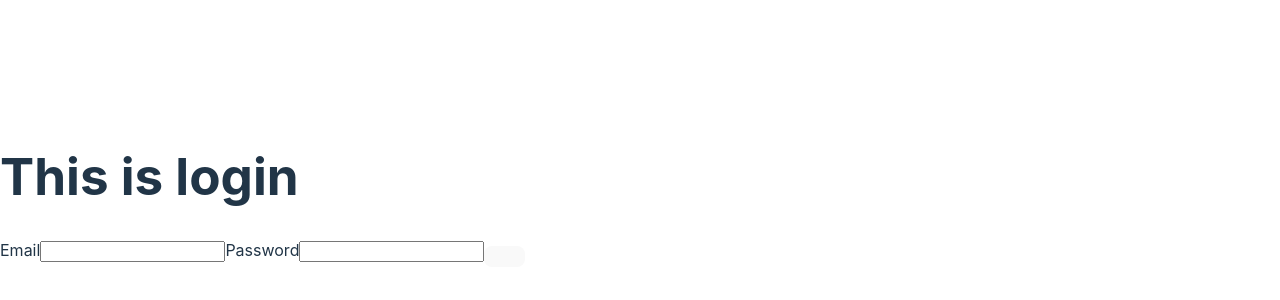
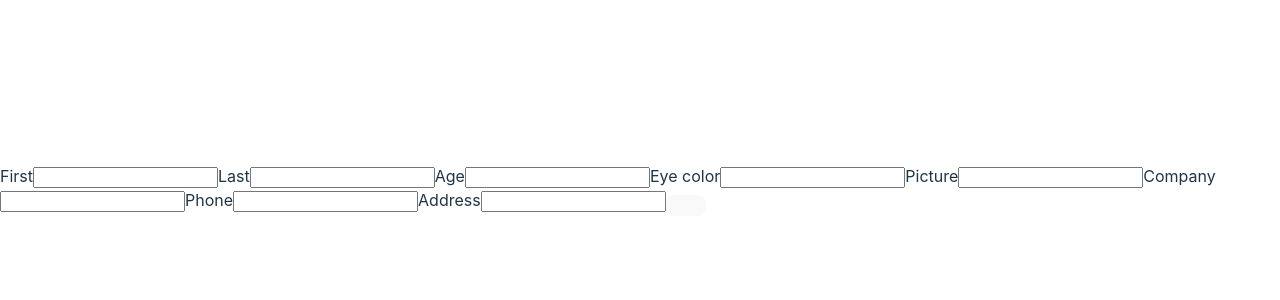
Before and after one commit to DavidVeVe/users-client, a React (Vite) app: page /signup in a window 1280 px wide. Shown: the part 210-510 px from the top of the page. Built offline with nearby package versions, Linux system fonts and the light colour scheme.

Commit message:
Add signup component

```diff
--- /dev/null
+++ b/src/Layout/Signup/helper.js
@@ -0,0 +1,8 @@
+const signUpHandler = (e) => {
+  e.preventDefault();
+  console.log("clicked signup");
+};
+
+export default {
+  signUpHandler
+};
--- /dev/null
+++ b/src/Layout/Signup/index.jsx
@@ -0,0 +1,29 @@
+import Input from "../../Components/Input";
+import Button from "../../Components/Button";
+import constants from "../../common/constants";
+import helper from "./helper";
+import "./signup.scss";
+
+const { signUpHandler } = helper;
+
+const {
+  SIGNUP: { PICTURE, PHONE, ADDRESS, AGE, EYE_COLOR, NAME, COMPANY }
+} = constants;
+
+function Signup() {
+  return (
+    <form>
+      <Input labelText={NAME.FIRST} />
+      <Input labelText={NAME.LAST} />
+      <Input labelText={AGE} />
+      <Input labelText={EYE_COLOR} />
+      <Input labelText={PICTURE} />
+      <Input labelText={COMPANY} />
+      <Input labelText={PHONE} />
+      <Input labelText={ADDRESS} />
+      <Button onClick={(e) => signUpHandler(e)} />
+    </form>
+  );
+}
+
+export default Signup;
--- a/src/common/constants.js
+++ b/src/common/constants.js
@@ -3,4 +3,16 @@ const LOGIN = {
   PASSWORD: "Password"
 };
 
-export default { LOGIN };
+const SIGNUP = {
+  PICTURE: "Picture",
+  AGE: "Age",
+  EYE_COLOR: "Eye color",
+  NAME: {
+    FIRST: "First",
+    LAST: "Last"
+  },
+  COMPANY: "Company",
+  PHONE: "Phone",
+  ADDRESS: "Address"
+};
+export default { LOGIN, SIGNUP };
--- a/src/router/index.jsx
+++ b/src/router/index.jsx
@@ -1,8 +1,9 @@
 import React from "react";
 import { createBrowserRouter } from "react-router-dom";
+import Signup from "../Layout/Signup";
 import Login from "../Layout/Login";
+import Users from "../Layout/Users";
 import User from "../Layout/User";
-import Users from "../Layout/Users";
 import ErrorPage from "../error-page";
 
 const router = createBrowserRouter([
@@ -13,7 +14,7 @@ const router = createBrowserRouter([
   },
   {
     path: "/signup",
-    element: <Login />,
+    element: <Signup />,
     errorElement: <ErrorPage />
   },
   {
```
Also changed, not shown: src/Layout/Signup/signup.scss (added).
